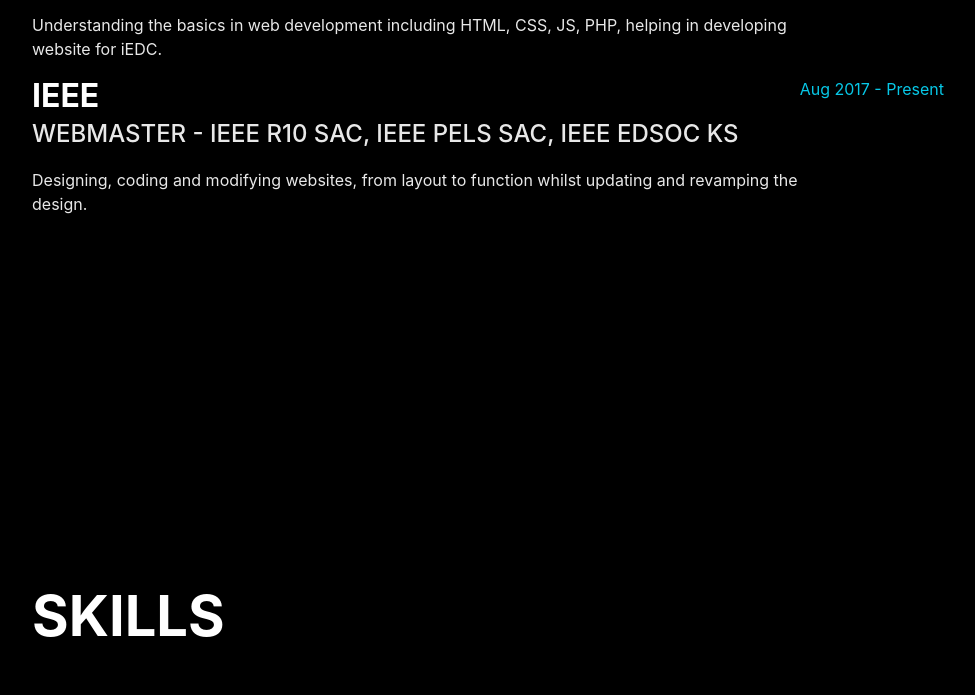
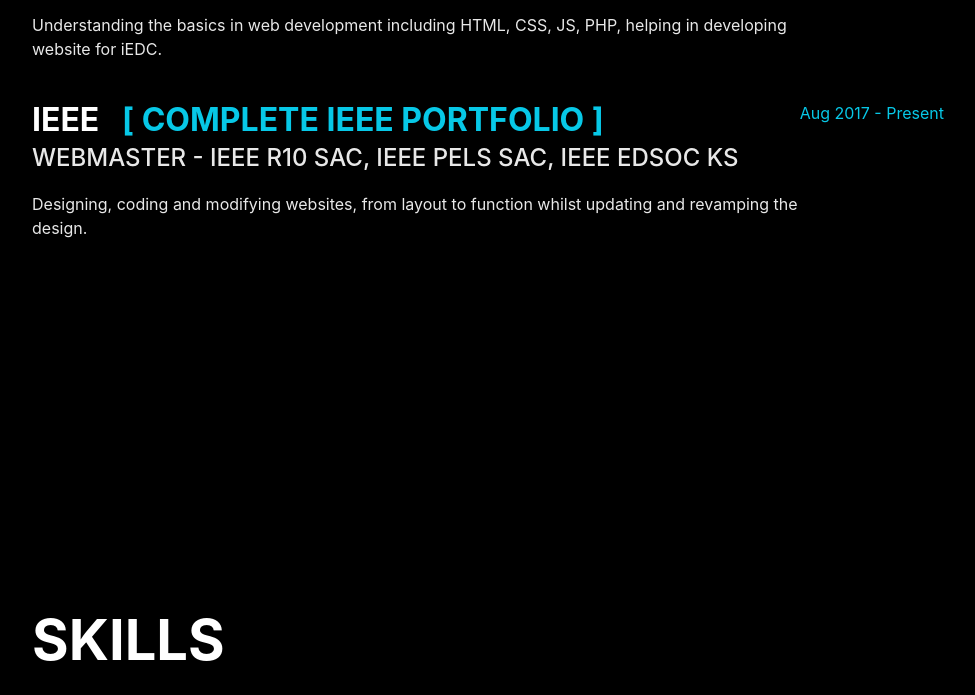
Before and after one commit to Akchy/akchy.github.io, a plain HTML site: page index.html in a window 1280 px wide. Shown: the part 2303-2998 px from the top of the page, without its empty margins (288-1263 px from the left). Drawn offline with nearby package versions, Linux system fonts and the light colour scheme; a web font is replaced by a local one.

Commit message:
Added IEEE Reference

```diff
--- a/index.html
+++ b/index.html
@@ -119,9 +119,10 @@
                     </div>
                     <div class="flex-shrink-0"><span class="text-primary">Jul 2018 - Sept 2018</span></div>
                 </div>
+                <br>
                 <div class="d-flex flex-column flex-md-row justify-content-between mb-5">
                     <div class="flex-grow-1">
-                        <h3 class="mb-0">IEEE</h3>
+                        <h3 class="mb-0">IEEE &nbsp; <a href="https://ieee.davish.me" target="_blank">[ Complete IEEE Portfolio ]</a></h3>
                         <div class="subheading mb-3">Webmaster - IEEE R10 SAC, IEEE PELS SAC, IEEE EdSoc KS</div>
                         <p>
                             Designing, coding and modifying websites, from layout to function whilst updating and revamping the design.
```
